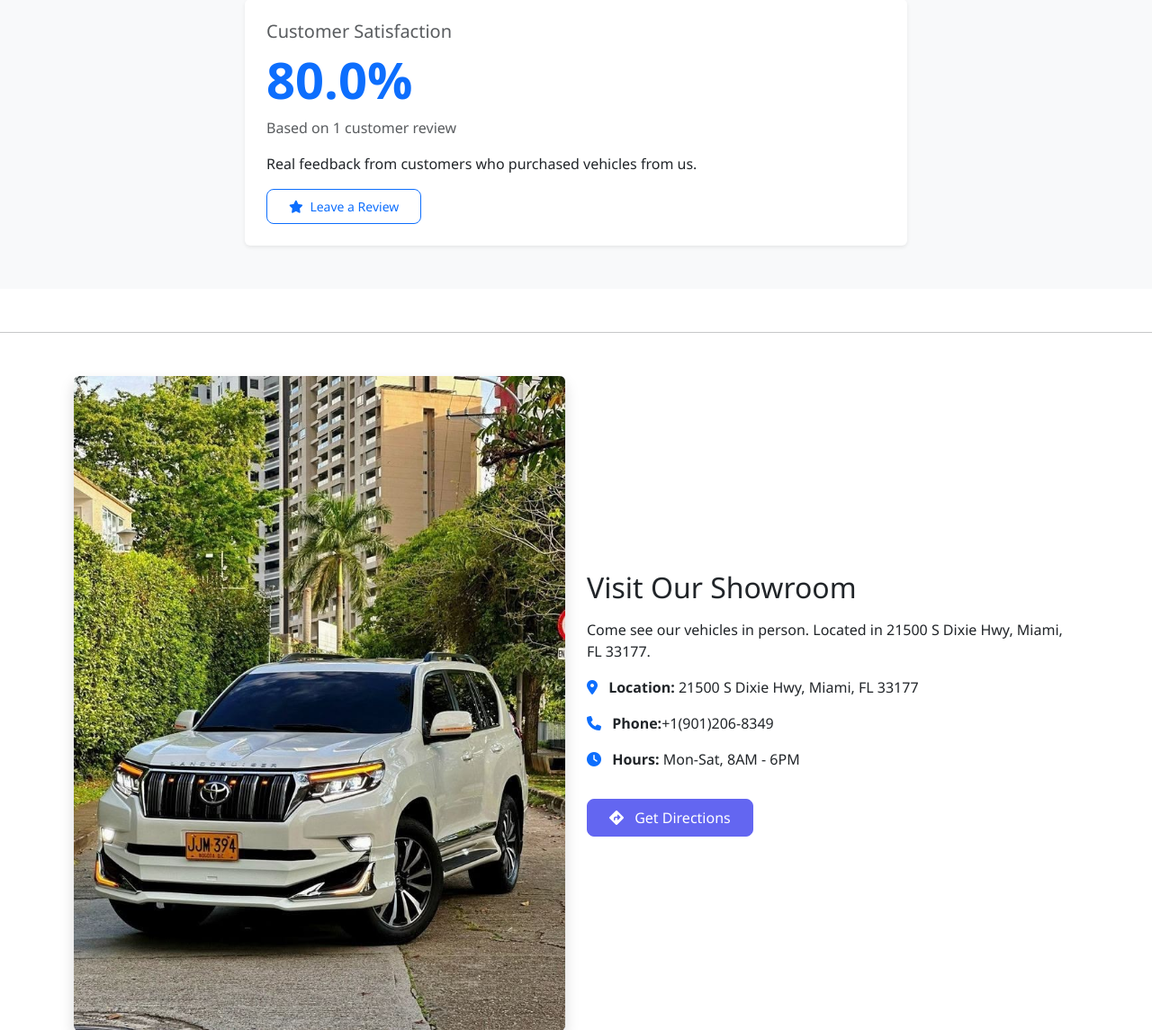
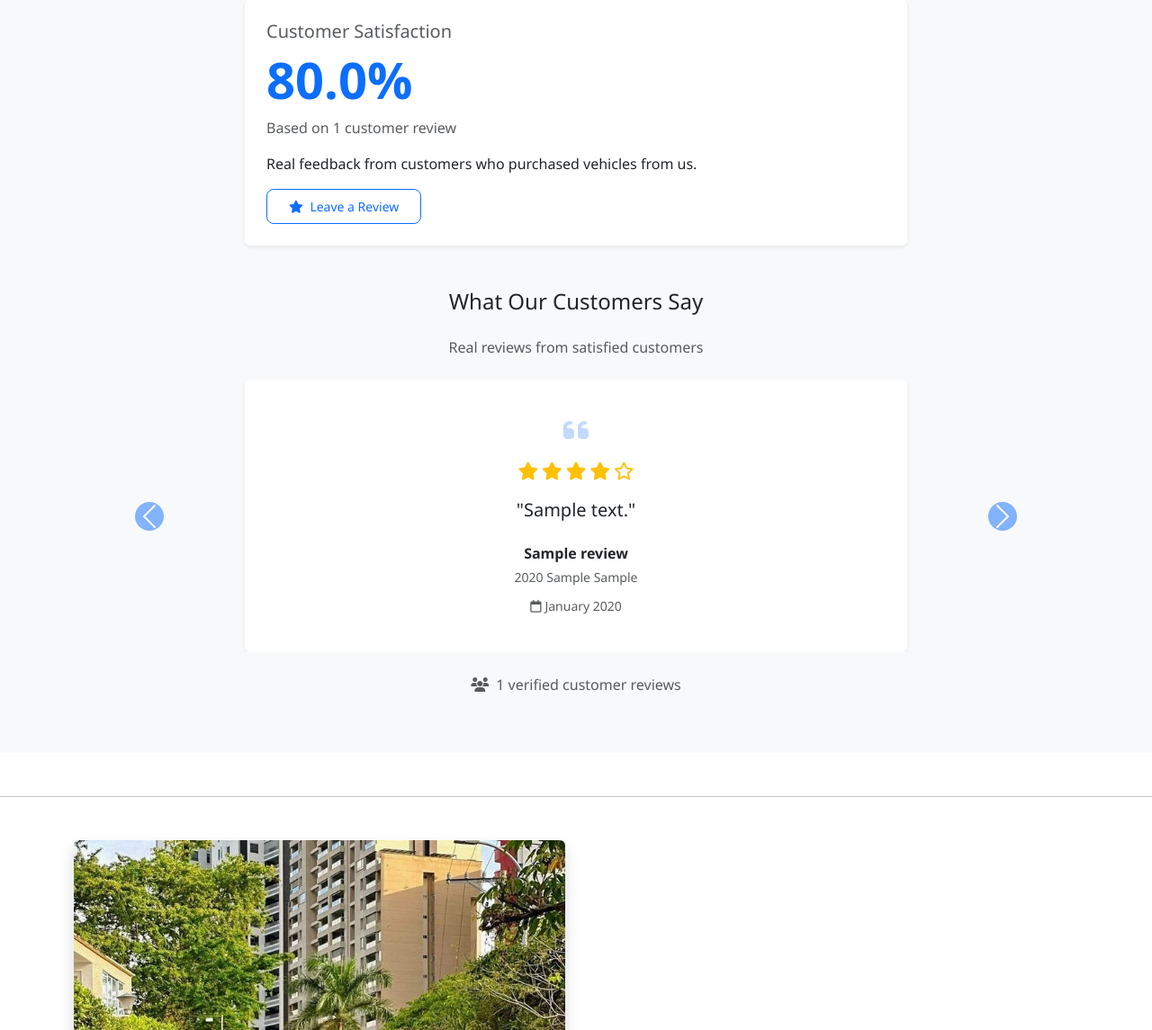
Before and after one commit to nashy45/vehicule2, a Flask app: page / in a window 1280 px wide. Shown: the part 1511-2656 px from the top of the page at 90% size. Run offline with Flask 3, Linux system fonts and the light colour scheme; tables that the repository leaves empty hold one stand-in row (values such as "Sample post"); grey boxes marked "Sample" are stand-in pictures.

Commit message:
Update app

```diff
--- a/app.py
+++ b/app.py
@@ -108,7 +108,8 @@ def index():
                          sold_vehicles=sold_vehicles,
                          total_inquiries=total_inquiries,
                          satisfaction_rate=satisfaction_rate,
-                         total_reviews=len(approved_reviews))
+                         total_reviews=len(approved_reviews),
+                         approved_reviews=approved_reviews)
 
 @app.route('/inventory')
 def inventory():
--- a/templates/index.html
+++ b/templates/index.html
@@ -173,6 +173,78 @@
                 </div>
             </div>
         </div>
+
+        <!-- Customer Reviews/Testimonials Carousel -->
+        {% if approved_reviews %}
+        <div class="row mt-5">
+            <div class="col-12">
+                <h4 class="text-center mb-4">What Our Customers Say</h4>
+                <p class="text-center text-muted mb-4">Real reviews from satisfied customers</p>
+            </div>
+
+            <div class="col-12">
+                <div id="reviewsCarousel" class="carousel slide" data-bs-ride="carousel">
+                    <div class="carousel-indicators">
+                        {% for review in approved_reviews %}
+                        <button type="button" data-bs-target="#reviewsCarousel" data-bs-slide-to="{{ loop.index0 }}"
+                                {% if loop.first %}class="active"{% endif %} aria-current="true" aria-label="Slide {{ loop.index }}"></button>
+                        {% endfor %}
+                    </div>
+
+                    <div class="carousel-inner">
+                        {% for review in approved_reviews %}
+                        <div class="carousel-item {% if loop.first %}active{% endif %}">
+                            <div class="row justify-content-center">
+                                <div class="col-lg-8">
+                                    <div class="card border-0 shadow-sm p-4 text-center">
+                                        <div class="card-body">
+                                            <div class="mb-3">
+                                                <i class="fas fa-quote-left fa-2x text-primary opacity-25"></i>
+                                            </div>
+                                            <div class="text-warning mb-3">
+                                                {% for i in range(review.rating) %}
+                                                <i class="fas fa-star fa-lg"></i>
+                                                {% endfor %}
+                                                {% for i in range(5 - review.rating) %}
+                                                <i class="far fa-star fa-lg"></i>
+                                                {% endfor %}
+                                            </div>
+                                            <p class="lead mb-4">"{{ review.comment }}"</p>
+                                            <h6 class="fw-bold mb-1">{{ review.name }}</h6>
+                                            {% if review.vehicle %}
+                                            <small class="text-muted">{{ review.vehicle.year }} {{ review.vehicle.make }} {{ review.vehicle.model }}</small>
+                                            {% endif %}
+                                            <div class="mt-2">
+                                                <small class="text-muted">
+                                                    <i class="far fa-calendar me-1"></i>{{ review.created_at.strftime('%B %Y') }}
+                                                </small>
+                                            </div>
+                                        </div>
+                                    </div>
+                                </div>
+                            </div>
+                        </div>
+                        {% endfor %}
+                    </div>
+
+                    <button class="carousel-control-prev" type="button" data-bs-target="#reviewsCarousel" data-bs-slide="prev">
+                        <span class="carousel-control-prev-icon bg-primary rounded-circle p-3" aria-hidden="true"></span>
+                        <span class="visually-hidden">Previous</span>
+                    </button>
+                    <button class="carousel-control-next" type="button" data-bs-target="#reviewsCarousel" data-bs-slide="next">
+                        <span class="carousel-control-next-icon bg-primary rounded-circle p-3" aria-hidden="true"></span>
+                        <span class="visually-hidden">Next</span>
+                    </button>
+                </div>
+
+                <div class="text-center mt-4">
+                    <p class="text-muted">
+                        <i class="fas fa-users me-2"></i>{{ approved_reviews|length }} verified customer reviews
+                    </p>
+                </div>
+            </div>
+        </div>
+        {% endif %}
     </div>
 </div>
 
```
Also changed, not shown: add_sample_reviews.py (added, +96 -0 lines).
